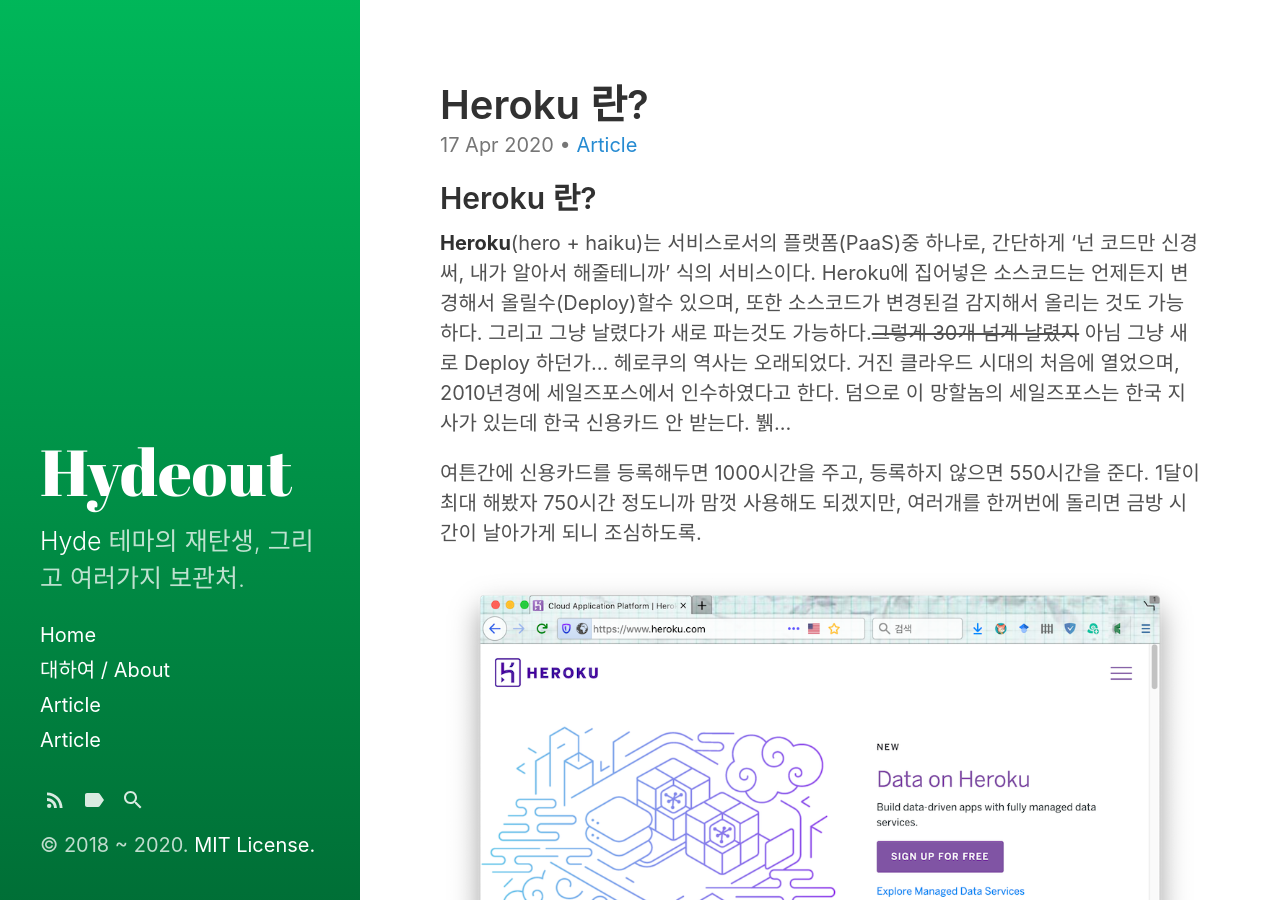
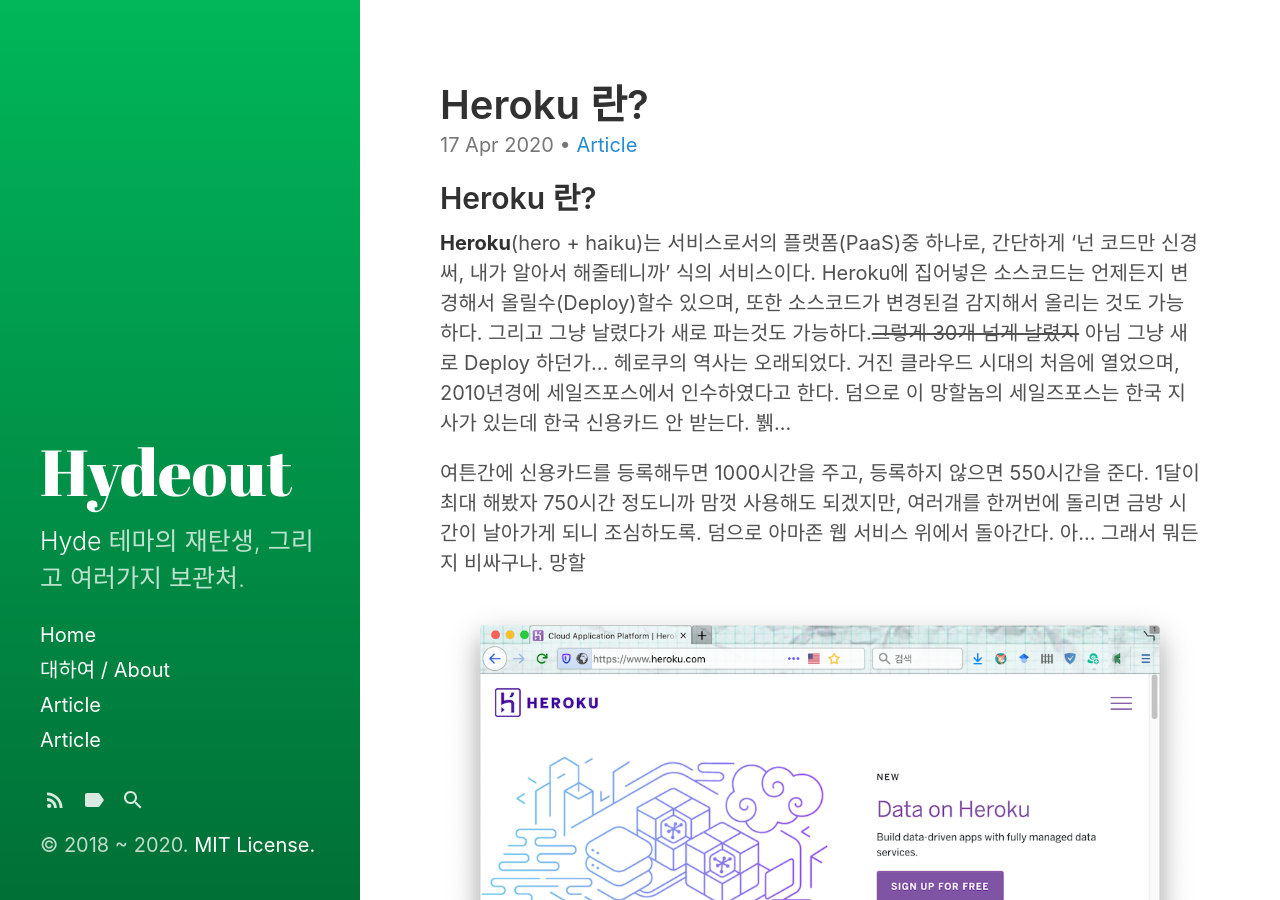
Before and after one commit to readingsnail/readingsnail.github.io, a Jekyll site: the page built from _posts/2020-04-17-Heroku.md, in a window 1280 px wide and 900 px high. Built offline with Jekyll 4.4.1, drawn with Linux system fonts in a browser that asks for light colours.

Commit message:
Update 2020-04-17-Heroku.md

```diff
--- a/_posts/2020-04-17-Heroku.md
+++ b/_posts/2020-04-17-Heroku.md
@@ -9,7 +9,7 @@ Heroku 란?
 -------
 **Heroku**(hero + haiku)는 서비스로서의 플랫폼(PaaS)중 하나로, 간단하게 '넌 코드만 신경써, 내가 알아서 해줄테니까' 식의 서비스이다. Heroku에 집어넣은 소스코드는 언제든지 변경해서 올릴수(Deploy)할수 있으며, 또한 소스코드가 변경된걸 감지해서 올리는 것도 가능하다. 그리고 그냥 날렸다가 새로 파는것도 가능하다.~~그렇게 30개 넘게 날렸지~~ 아님 그냥 새로 Deploy 하던가... 헤로쿠의 역사는 오래되었다. 거진 클라우드 시대의 처음에 열었으며, 2010년경에 세일즈포스에서 인수하였다고 한다. 덤으로 이 망할놈의 세일즈포스는 한국 지사가 있는데 한국 신용카드 안 받는다. 뷁...
 
-여튼간에 신용카드를 등록해두면 1000시간을 주고, 등록하지 않으면 550시간을 준다. 1달이 최대 해봤자 750시간 정도니까 맘껏 사용해도 되겠지만, 여러개를 한꺼번에 돌리면 금방 시간이 날아가게 되니 조심하도록.
+여튼간에 신용카드를 등록해두면 1000시간을 주고, 등록하지 않으면 550시간을 준다. 1달이 최대 해봤자 750시간 정도니까 맘껏 사용해도 되겠지만, 여러개를 한꺼번에 돌리면 금방 시간이 날아가게 되니 조심하도록. 덤으로 아마존 웹 서비스 위에서 돌아간다. 아... 그래서 뭐든지 비싸구나. 망할
 
 ![Heroku-main.png](https://raw.githubusercontent.com/readingsnail/readingsnail.github.io/master/_screenshots/heroku-main.png)
 
```
